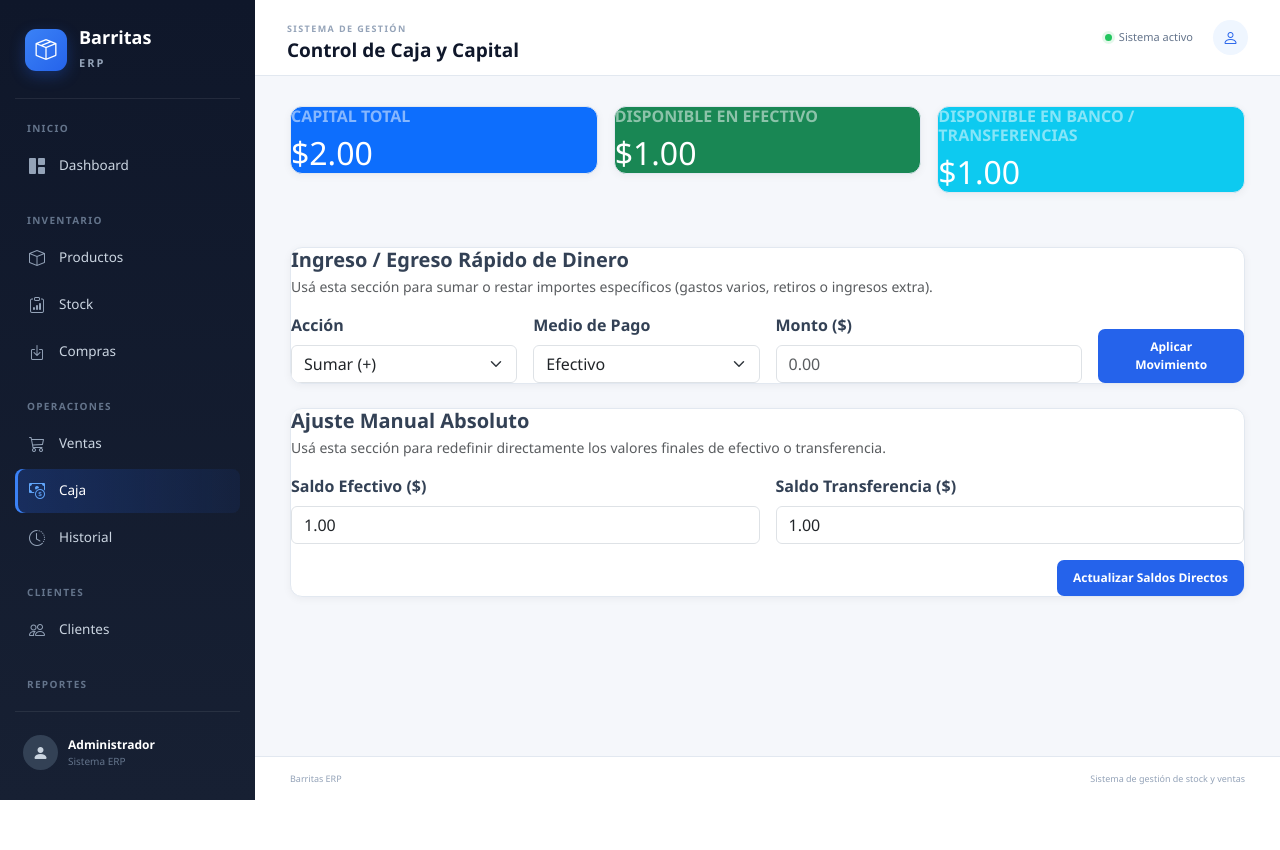
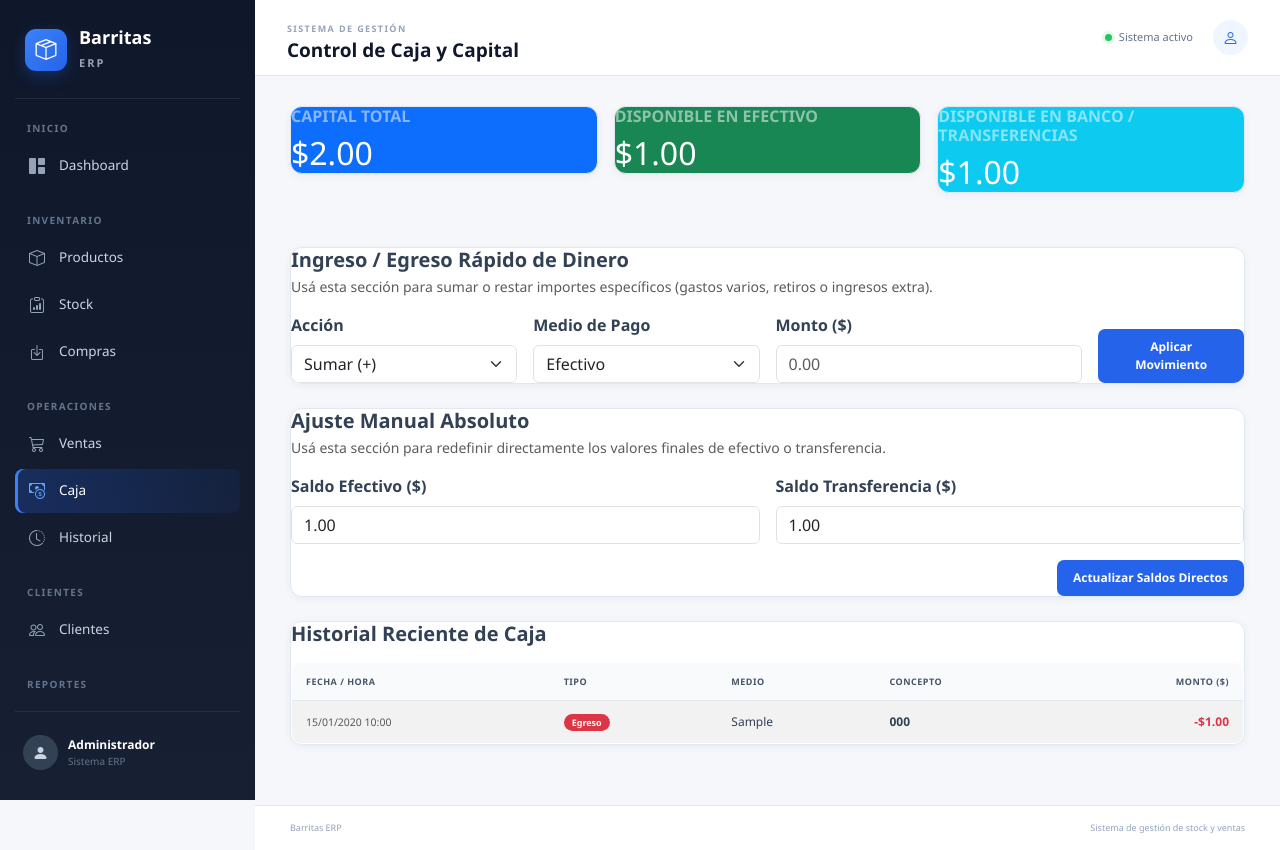
Before and after one commit to FrancoLince/barritas-stock, a Flask app: page /caja in a window 1280 px wide. Before the commit the page ends 800 px from the top, so only its background shows below. Run offline with Flask 3, Linux system fonts and the light colour scheme; a user stored in the database is signed in; tables that the repository leaves empty hold one stand-in row (values such as "Sample post").

Commit message:
Update caja.html

```diff
--- a/templates/caja.html
+++ b/templates/caja.html
@@ -65,7 +65,7 @@
 </div>
 
 <!-- SECCIÓN 2: AJUSTE / REINICIALIZACIÓN DE SALDOS TOTALES -->
-<div class="erp-card">
+<div class="erp-card mb-4">
     <h5 class="mb-1 fw-bold">Ajuste Manual Absoluto</h5>
     <p class="text-muted small mb-3">Usá esta sección para redefinir directamente los valores finales de efectivo o transferencia.</p>
 
@@ -85,4 +85,53 @@
         </div>
     </form>
 </div>
+
+<!-- SECCIÓN 3: HISTORIAL DE MOVIMIENTOS DE CAJA -->
+<div class="erp-card">
+    <h5 class="mb-3 fw-bold">Historial Reciente de Caja</h5>
+    <div class="table-responsive">
+        <table class="table table-striped align-middle mb-0">
+            <thead>
+                <tr>
+                    <th>Fecha / Hora</th>
+                    <th>Tipo</th>
+                    <th>Medio</th>
+                    <th>Concepto</th>
+                    <th class="text-end">Monto ($)</th>
+                </tr>
+            </thead>
+            <tbody>
+                {% for m in movimientos %}
+                <tr>
+                    <td>
+                        <small class="text-muted">
+                            {% if m.fecha.strftime is defined %}
+                                {{ m.fecha.strftime('%d/%m/%Y %H:%M') }}
+                            {% else %}
+                                {{ m.fecha }}
+                            {% endif %}
+                        </small>
+                    </td>
+                    <td>
+                        {% if m.tipo == 'Ingreso' %}
+                            <span class="badge bg-success">Ingreso</span>
+                        {% else %}
+                            <span class="badge bg-danger">Egreso</span>
+                        {% endif %}
+                    </td>
+                    <td>{{ m.medio }}</td>
+                    <td><strong>{{ m.concepto }}</strong></td>
+                    <td class="text-end fw-bold {{ 'text-success' if m.tipo == 'Ingreso' else 'text-danger' }}">
+                        {{ '+' if m.tipo == 'Ingreso' else '-' }}${{ "{:,.2f}".format(m.monto | float) }}
+                    </td>
+                </tr>
+                {% else %}
+                <tr>
+                    <td colspan="5" class="text-center text-muted py-3">No hay movimientos registrados en la caja.</td>
+                </tr>
+                {% endfor %}
+            </tbody>
+        </table>
+    </div>
+</div>
 {% endblock %}
```
